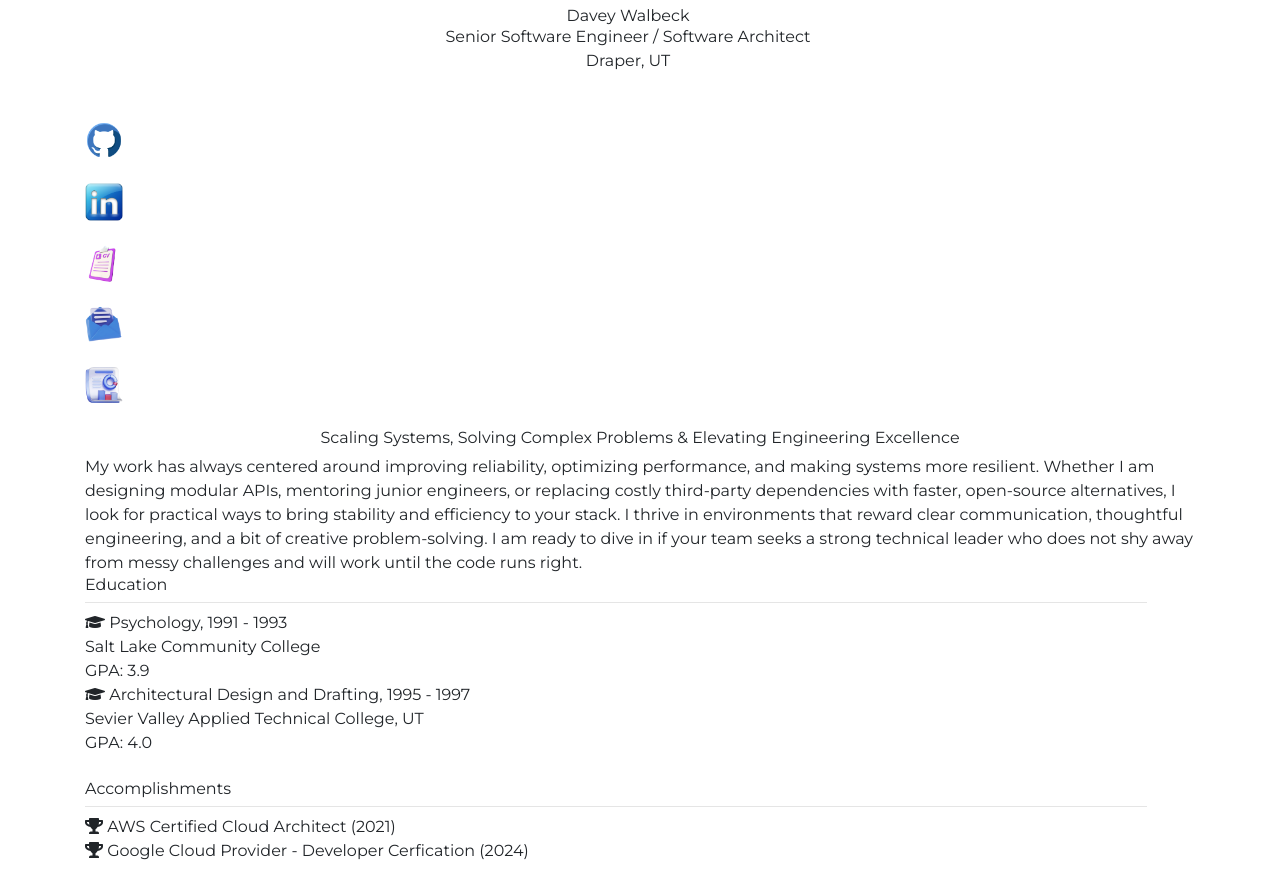
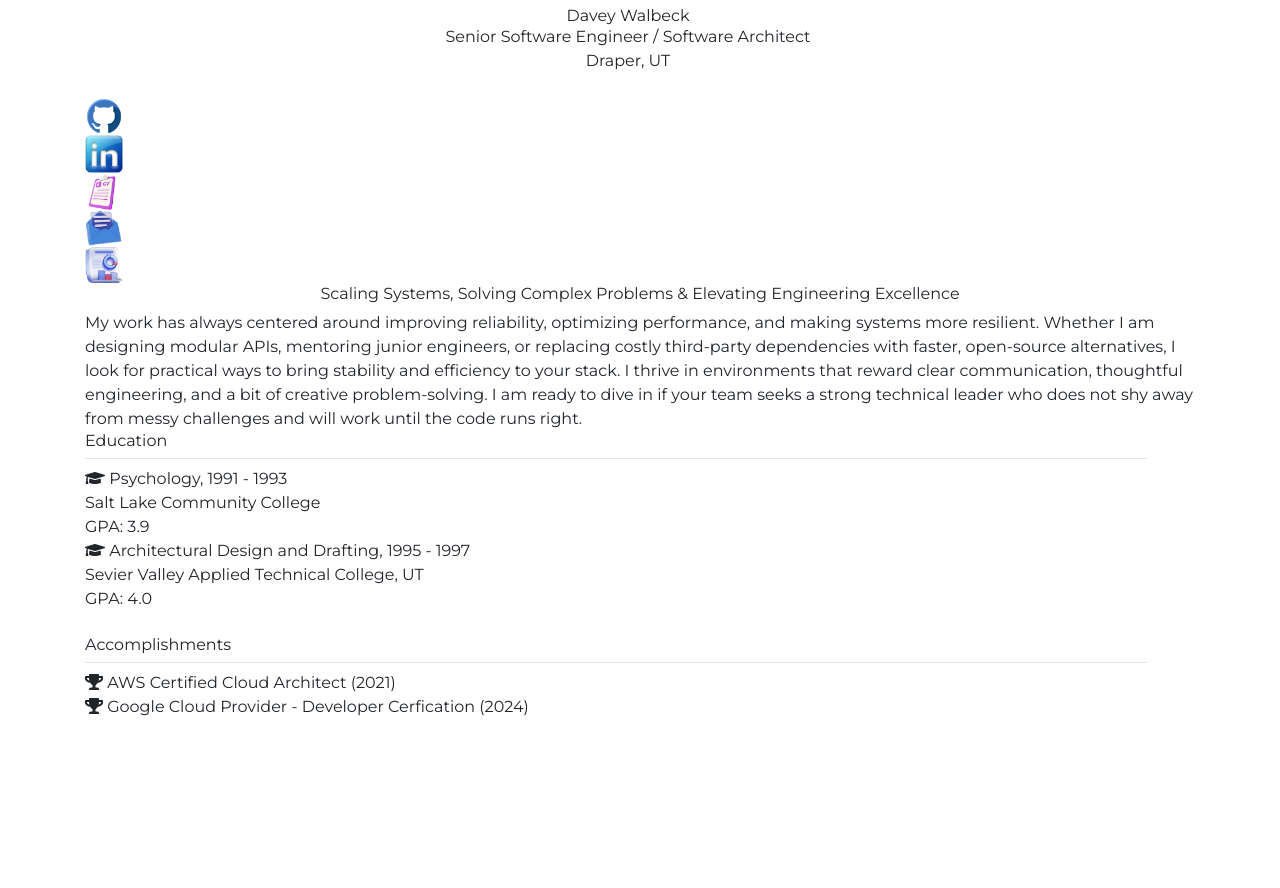
Before and after one commit to dwalbeck/personal_site, a React (Vite) app: page / in a window 1280 px wide. Shown: the part 1716-2604 px from the top of the page. Built offline with nearby package versions, Linux system fonts and the light colour scheme; no server answers; some icons are missing.

Commit message:
swapped icons for images

```diff
--- a/src/components/Landing/Landing.tsx
+++ b/src/components/Landing/Landing.tsx
@@ -19,20 +19,20 @@ const Landing: React.FC = () => {
               Draper, UT
             </p>
             <div className="mt-4 flex flex-row gap-2">
-              <a href={config.social.github} target="_blank" className="text-2xl mx-2 text-gray-600 hover:text-gray-600">
-                  <img src="/github.png" width="38" height="38" alt="GitHub" />
+              <a href={config.social.github} target="_blank">
+                  <img src="/github.png" width="38" height="38" alt="GitHub" className="hover:scale-110 transition-transform duration-300 ease-in-out focus:outline-none" />
               </a>
-              <a href={config.social.linkedin} target="_blank" className="text-2xl mx-2 text-gray-600 hover:text-gray-600">
-                  <img src="/linkedin.png" width="38" height="38" alt="LinkedIn" />
+              <a href={config.social.linkedin} target="_blank">
+                  <img src="/linkedin.png" width="38" height="38" alt="LinkedIn" className="hover:scale-110 transition-transform duration-300 ease-in-out focus:outline-none" />
               </a>
-              <a href={config.files.resume} target="_blank" rel="noopener noreferrer" className="text-2xl mx-2 text-gray-600 hover:text-gray-600">
-                  <img src="/cv.png" width="38" height="38" alt="Rsume" />
+              <a href={config.files.resume} target="_blank" rel="noopener noreferrer">
+                  <img src="/cv.png" width="38" height="38" alt="Rsume" className="hover:scale-110 transition-transform duration-300 ease-in-out focus:outline-none" />
               </a>
-              <a href="mailto:{config.contact.email}" target="_blank" rel="noopener noreferrer" className="text-2xl mx-2 text-gray-600 hover:text-gray-600">
-                  <img src="/email.png" alt="Email" width="38" height="38" />
+              <a href="mailto:{config.contact.email}" target="_blank" rel="noopener noreferrer">
+                  <img src="/email.png" alt="Email" width="38" height="38" className="hover:scale-110 transition-transform duration-300 ease-in-out focus:outline-none" />
               </a>
-              <a href="/davey_walbeck-executive_bio.pdf" target="_blank" rel="noopener noreferrer" className="text-2xl mx-2 text-gray-600 hover:text-gray-600">
-                  <img src="/report.png" alt="Executive Bio Report" width="38" height="38" />
+              <a href="/davey_walbeck-executive_bio.pdf" target="_blank" rel="noopener noreferrer">
+                  <img src="/report.png" alt="Executive Bio Report" width="38" height="38" className="hover:scale-110 transition-transform duration-300 ease-in-out focus:outline-none" />
               </a>
             </div>
           </div>
```
